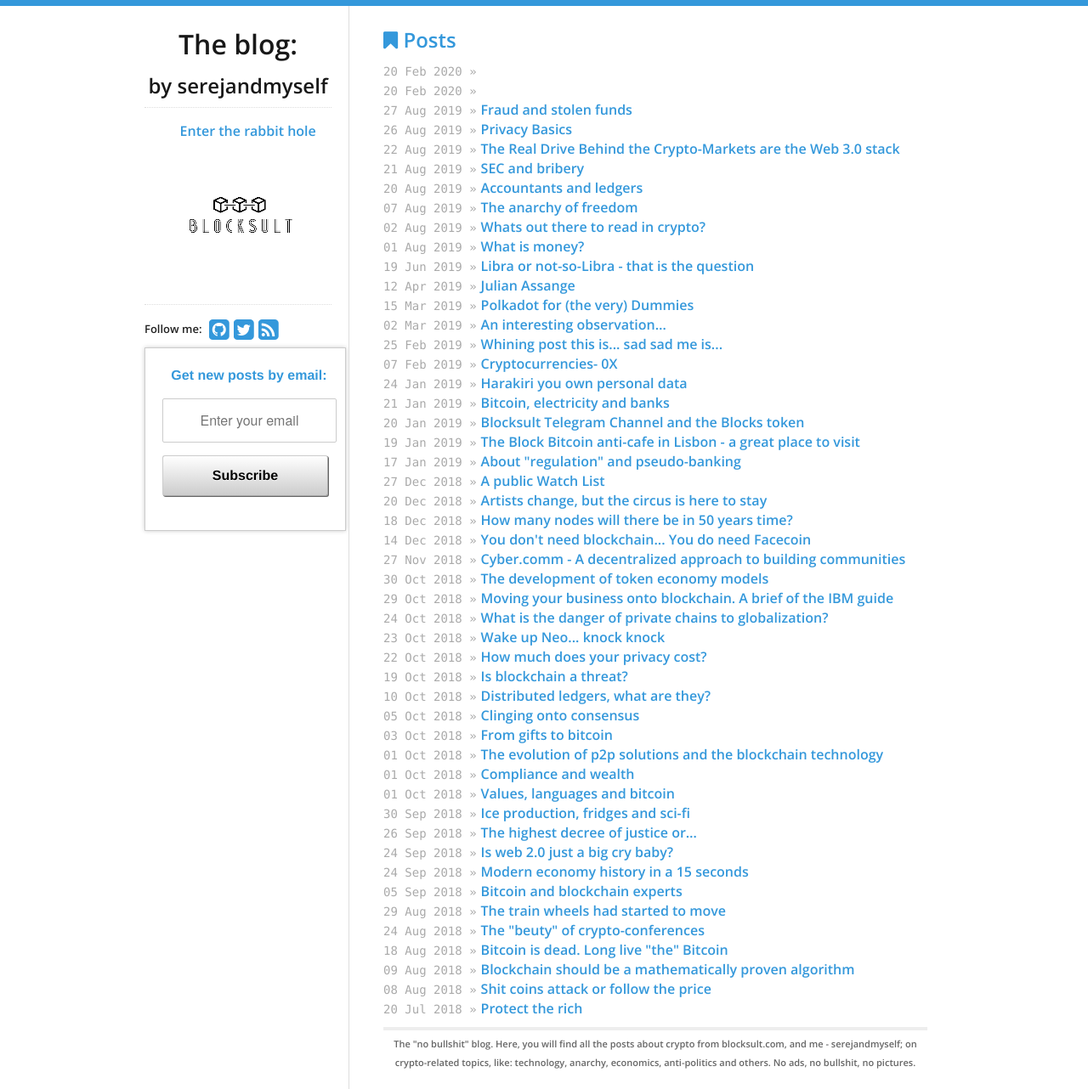
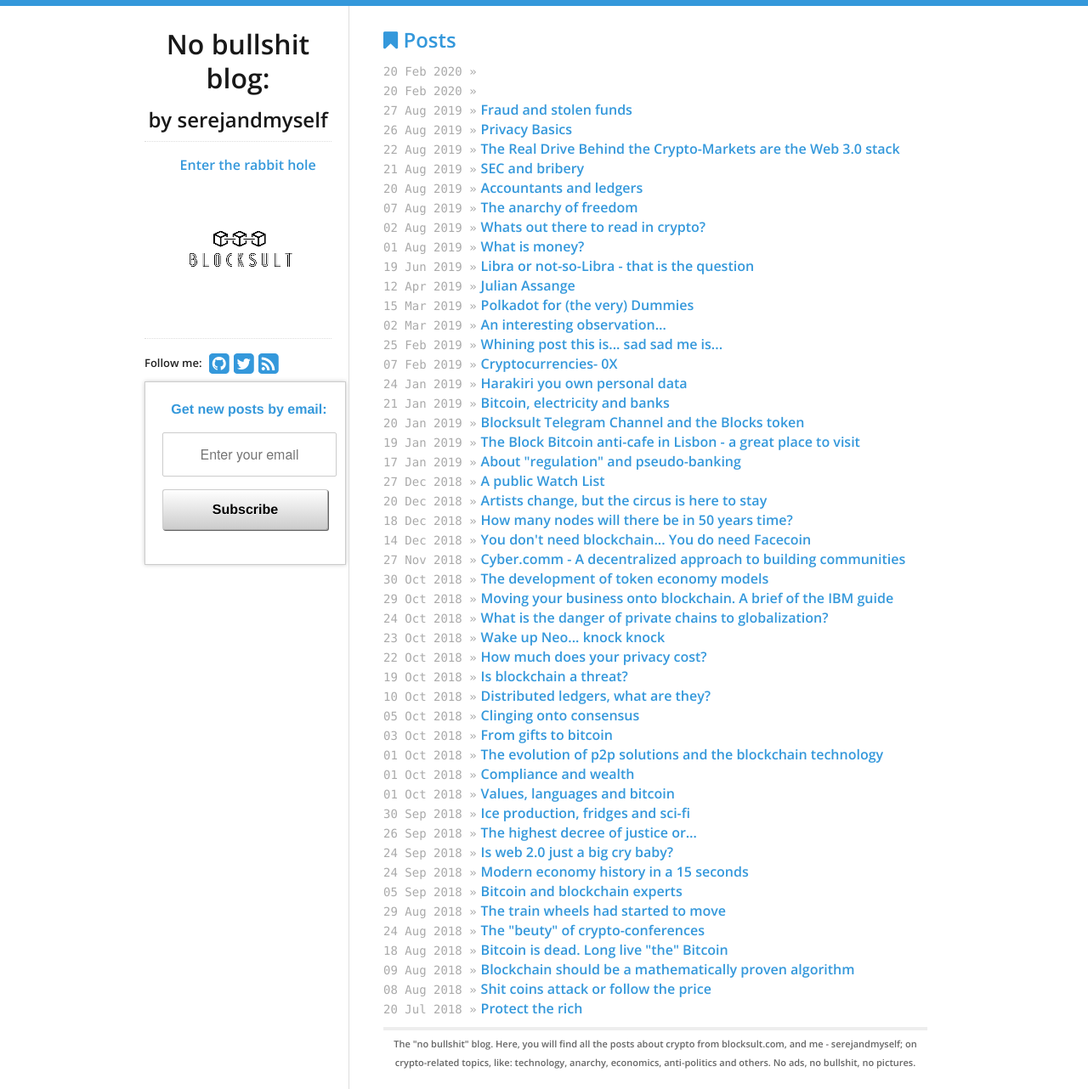
Before and after one commit to serejandmyself/serejandmyself.github.io, a Jekyll site: the page built from index.html, in a window 1280 px wide. Shown: the whole page at 85% size. Built offline with Jekyll 4.4.1, drawn with Linux system fonts in a browser that asks for light colours.

Commit message:
Update sidebar.html

```diff
--- a/_includes/sidebar.html
+++ b/_includes/sidebar.html
@@ -1,9 +1,9 @@
 <nav>
-  <h1>The blog:</h1>
+  <h1>No bullshit blog:</h1>
   <h2> by serejandmyself <a href="/">{{ site.data.theme.name }}</a></h2>
   <div id="bio">
     <p>
-    <a href="https://blocksult.com/"> &nbsp; &nbsp; &nbsp; &nbsp; &nbsp; Enter the rabbit hole</a>
+    <a href="https://cyber.page/"> &nbsp; &nbsp; &nbsp; &nbsp; &nbsp; Enter the rabbit hole</a>
     </p>
      <a href="/">
     {% if site.data.theme.social.gravatar %}
```
